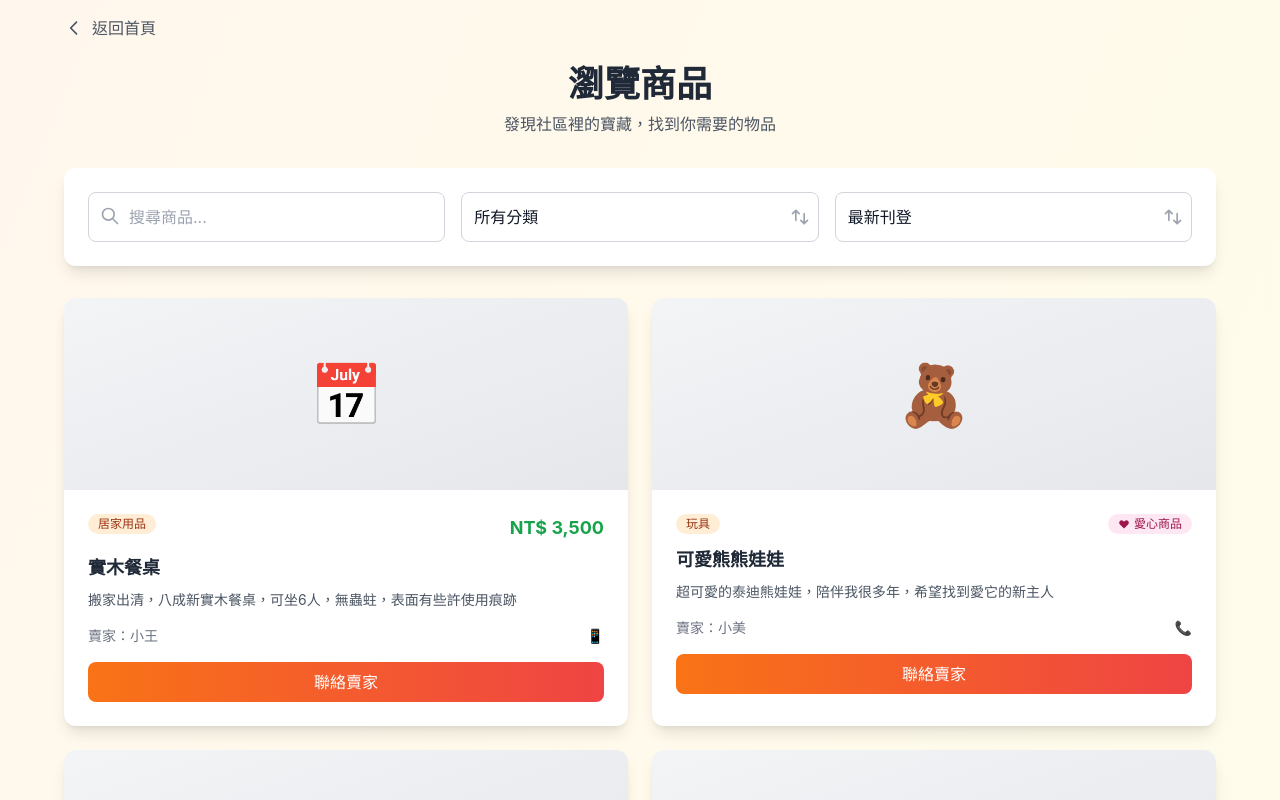
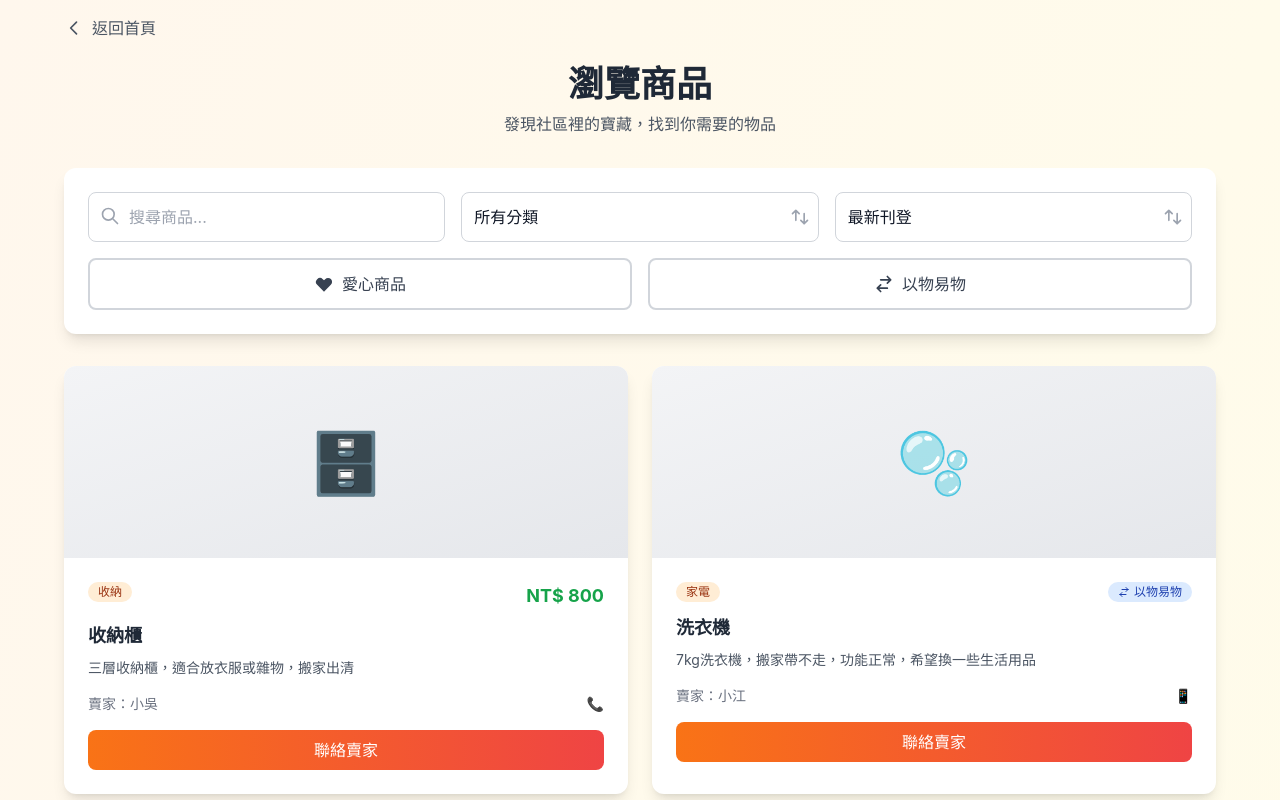
Before and after one commit to isandyzhang/NeighborGoods, a React (Vite) app: page /products in a window 1280 px wide. Shown: the top 800 px of the page. Built offline with nearby package versions, Linux system fonts and the light colour scheme.

Commit message:
新增商品類型篩選按鈕和更新footer：愛心商品/以物易物按鈕、交易安全提醒

```diff
--- a/src/pages/Products.tsx
+++ b/src/pages/Products.tsx
@@ -166,7 +166,51 @@ const Products: React.FC = () => {
   ];
 
   const [selectedCategory, setSelectedCategory] = useState<{ value: string; label: string } | null>(categoryOptions[0]);
+  const [selectedType, setSelectedType] = useState<string>('');
   const [selectedSort, setSelectedSort] = useState<{ value: string; label: string } | null>(sortOptions[0]);
+
+  // 篩選商品邏輯
+  const filteredProducts = mockProducts.filter(product => {
+    // 分類篩選
+    if (selectedCategory?.value && selectedCategory.value !== '') {
+      const categoryMap: { [key: string]: string } = {
+        'home': '居家用品',
+        'electronics': '家電',
+        'furniture': '家具',
+        'kitchen': '廚具',
+        'toys': '玩具',
+        'storage': '收納',
+        'other': '其他'
+      };
+      if (product.category !== categoryMap[selectedCategory.value]) {
+        return false;
+      }
+    }
+
+    // 類型篩選
+    if (selectedType && selectedType !== '') {
+      if (product.type !== selectedType) {
+        return false;
+      }
+    }
+
+    return true;
+  });
+
+  // 排序邏輯
+  const sortedProducts = [...filteredProducts].sort((a, b) => {
+    switch (selectedSort?.value) {
+      case 'price_low':
+        return a.price - b.price;
+      case 'price_high':
+        return b.price - a.price;
+      case 'oldest':
+        return a.id - b.id;
+      case 'newest':
+      default:
+        return b.id - a.id;
+    }
+  });
 
   const handleContactSeller = (seller: string, contact: string, title: string) => {
     setSelectedSeller({ seller, contact, title });
@@ -232,6 +276,8 @@ const Products: React.FC = () => {
 
         {/* 搜尋框 */}
         <div className="bg-white rounded-xl shadow-lg p-6 mb-8">
+          <div className="space-y-4">
+            {/* 搜尋和分類行 */}
             <div className="grid grid-cols-1 md:grid-cols-3 gap-4">
               <div className="relative">
                 <input
@@ -258,11 +304,42 @@ const Products: React.FC = () => {
                 placeholder="排序方式"
               />
             </div>
+
+            {/* 特殊類型按鈕行 */}
+            <div className="flex gap-4">
+              <button
+                onClick={() => setSelectedType(selectedType === 'love' ? '' : 'love')}
+                className={`flex-1 px-6 py-3 rounded-lg border-2 transition-all duration-200 flex items-center justify-center ${
+                  selectedType === 'love'
+                    ? 'bg-pink-100 border-pink-300 text-pink-700 hover:bg-pink-200 shadow-md'
+                    : 'bg-white border-gray-300 text-gray-700 hover:bg-gray-50 hover:border-pink-300'
+                }`}
+              >
+                <svg className="w-5 h-5 mr-2" fill="currentColor" viewBox="0 0 20 20">
+                  <path fillRule="evenodd" d="M3.172 5.172a4 4 0 015.656 0L10 6.343l1.172-1.171a4 4 0 115.656 5.656L10 17.657l-6.828-6.829a4 4 0 010-5.656z" clipRule="evenodd" />
+                </svg>
+                愛心商品
+              </button>
+              <button
+                onClick={() => setSelectedType(selectedType === 'barter' ? '' : 'barter')}
+                className={`flex-1 px-6 py-3 rounded-lg border-2 transition-all duration-200 flex items-center justify-center ${
+                  selectedType === 'barter'
+                    ? 'bg-blue-100 border-blue-300 text-blue-700 hover:bg-blue-200 shadow-md'
+                    : 'bg-white border-gray-300 text-gray-700 hover:bg-gray-50 hover:border-blue-300'
+                }`}
+              >
+                <svg className="w-5 h-5 mr-2" fill="none" stroke="currentColor" viewBox="0 0 24 24">
+                  <path strokeLinecap="round" strokeLinejoin="round" strokeWidth={2} d="M8 7h12m0 0l-4-4m4 4l-4 4m0 6H4m0 0l4 4m-4-4l4-4" />
+                </svg>
+                以物易物
+              </button>
+            </div>
+          </div>
         </div>
 
         {/* 商品列表 */}
         <div className="grid grid-cols-1 md:grid-cols-2 gap-6">
-          {mockProducts.map((product) => (
+          {sortedProducts.map((product) => (
             <div key={product.id} className="bg-white rounded-xl shadow-lg overflow-hidden hover:shadow-xl transition-shadow duration-300">
               <div className="h-48 bg-gradient-to-br from-gray-100 to-gray-200 flex items-center justify-center">
                 <span className="text-6xl">{product.image}</span>
@@ -405,17 +482,41 @@ const Products: React.FC = () => {
 
         {/* Footer */}
         <footer className="mt-12 py-8 border-t border-gray-200">
-          <div className="text-center text-gray-600 space-y-2">
+          <div className="text-center text-gray-600 space-y-4">
+            {/* 交易方式提醒 */}
+            <div className="bg-yellow-50 border border-yellow-200 rounded-lg p-4 max-w-2xl mx-auto">
+              <div className="flex items-center justify-center mb-2">
+                <svg className="w-5 h-5 text-yellow-600 mr-2" fill="none" stroke="currentColor" viewBox="0 0 24 24">
+                  <path strokeLinecap="round" strokeLinejoin="round" strokeWidth={2} d="M12 9v2m0 4h.01m-6.938 4h13.856c1.54 0 2.502-1.667 1.732-2.5L13.732 4c-.77-.833-1.664-.833-2.464 0L5.232 15.5c-.77.833.192 2.5 1.732 2.5z" />
+                </svg>
+                <span className="text-sm font-medium text-yellow-800">交易安全提醒</span>
+              </div>
+              <p className="text-sm text-yellow-700 mb-2">
+                目前只支持面交、管理室交易，避免交易糾紛問題
+              </p>
+              <p className="text-sm text-yellow-700">
+                如果有問題請聯絡青創團隊
+              </p>
+            </div>
+
+            {/* 聯絡資訊 */}
             <div className="flex items-center justify-center">
-              <svg className="w-5 h-5 text-orange-500 mr-2" fill="none" stroke="currentColor" viewBox="0 0 24 24">
-                <path strokeLinecap="round" strokeLinejoin="round" strokeWidth={2} d="M13 16h-1v-4h-1m1-4h.01M21 12a9 9 0 11-18 0 9 9 0 0118 0z" />
+              <svg className="w-4 h-4 text-gray-500 mr-2" fill="none" stroke="currentColor" viewBox="0 0 24 24">
+                <path strokeLinecap="round" strokeLinejoin="round" strokeWidth={2} d="M3 8l7.89 4.26a2 2 0 002.22 0L21 8M5 19h14a2 2 0 002-2V7a2 2 0 00-2-2H5a2 2 0 00-2 2v10a2 2 0 002 2z" />
               </svg>
-              <span className="text-sm font-medium">此頁面僅供測試使用</span>
+              <span className="text-sm text-gray-600">聯絡青創團隊：</span>
+              <a href="mailto:startup@example.com" className="text-sm font-medium text-blue-600 hover:text-blue-800 ml-1 transition-colors">
+                startup@example.com
+              </a>
             </div>
+
+            {/* 創立者資訊 */}
             <div className="flex items-center justify-center">
-              <span className="text-sm">創立者：</span>
+              <span className="text-sm text-gray-600">創立者：</span>
               <span className="text-sm font-semibold text-gray-800 ml-1">張閔凱</span>
             </div>
+
+            {/* 版權資訊 */}
             <div className="text-xs text-gray-500">
               鄰里雲端便利換計劃 © 2024 · 讓社區流動起來
             </div>
```
Lines whose indentation alone changed are shown as unchanged.
